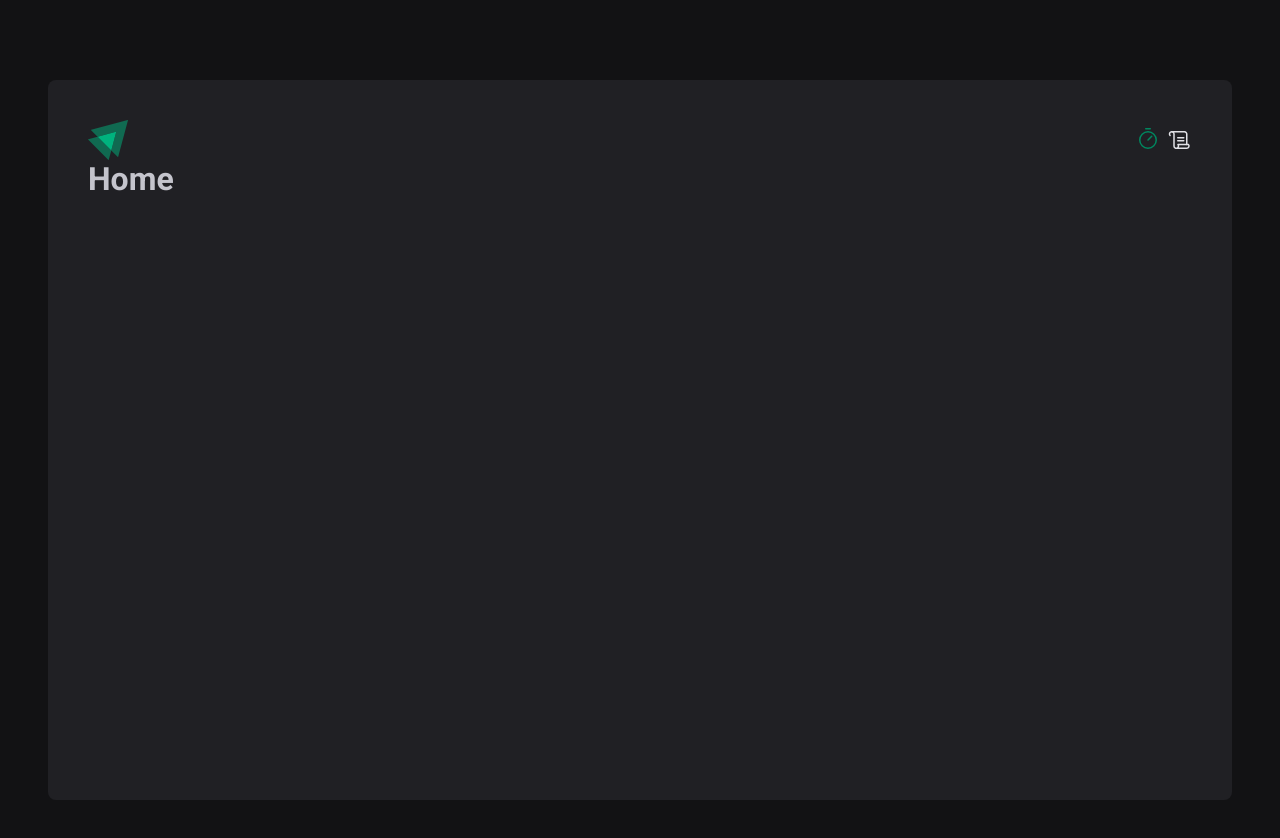
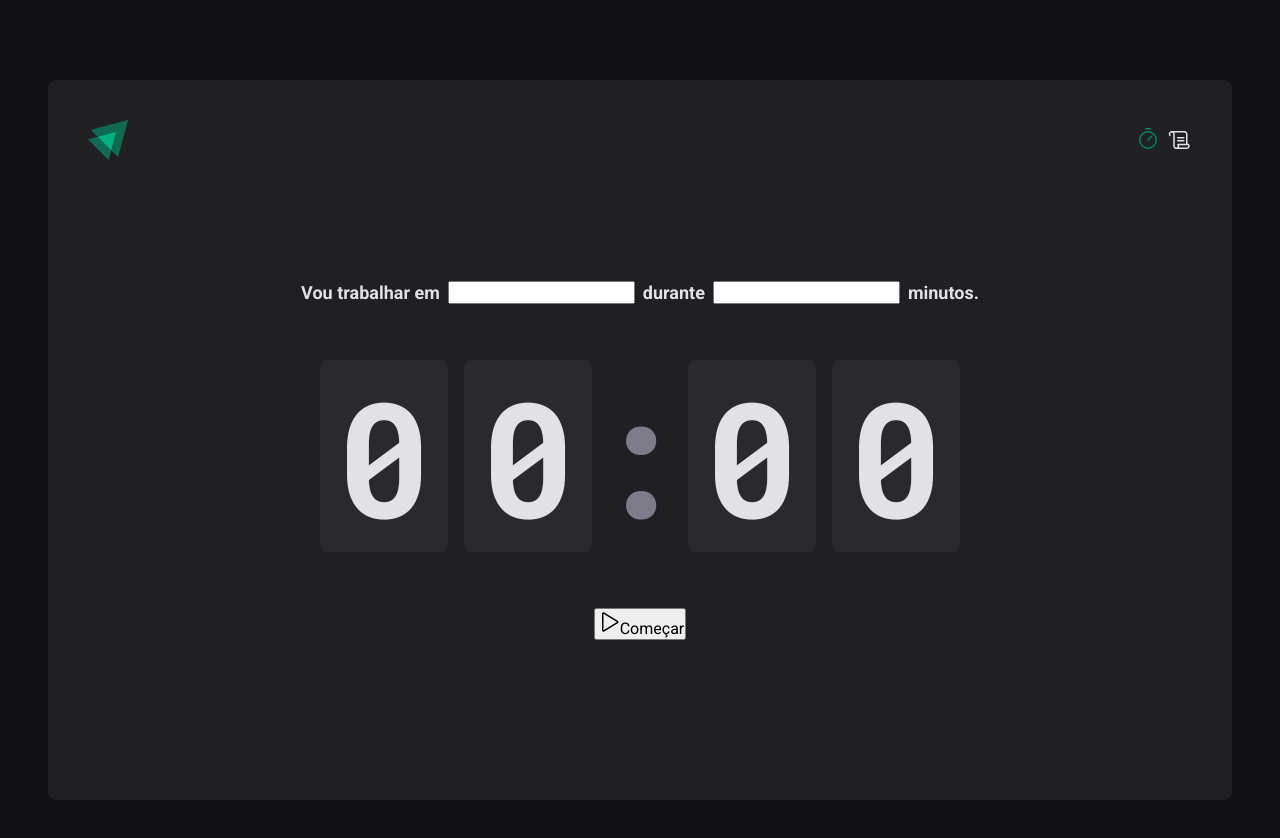
Before and after one commit to luizctb/02-ignitetime, a React (Vite) app: page / in a window 1280 px wide. Shown: the top 838 px of the page. Built offline with nearby package versions, Linux system fonts and the light colour scheme.

Commit message:
router commit

```diff
--- a/src/Router.tsx
+++ b/src/Router.tsx
@@ -1,5 +1,5 @@
 import { Routes, Route } from 'react-router-dom'
-import { History } from './pages/History'
+import { History } from './pages/History';
 
 import { Home } from './pages/Home'
 import { DefaultLayout } from './layouts/DefaultLayout';
--- a/src/pages/History.tsx
+++ b/src/pages/History.tsx
@@ -1,7 +1,7 @@
 export function History() {
   return (
     <div>
-        <h1>History</h1>
+       <h1>History</h1>
     </div>
   )
 }
--- a/src/pages/Home.tsx
+++ /dev/null
@@ -1,7 +0,0 @@
-export function Home() {
-  return (
-    <div>
-        <h1>Home</h1>
-    </div>
-  )
-}
--- /dev/null
+++ b/src/pages/Home/index.tsx
@@ -0,0 +1,33 @@
+import { Play } from "phosphor-react";
+import { CountdownContainer, FormContainer, HomeContainer, Separator } from "./styles";
+
+export function Home() {
+  return (
+    <HomeContainer>
+      <form action="">
+        <FormContainer>
+          <label htmlFor="task">Vou trabalhar em</label>
+          <input id="task" />
+
+          <label htmlFor="minutesAmount">durante</label>
+          <input type="number" id="minutesAmount" />
+
+          <span>minutos.</span>
+        </FormContainer>
+
+        <CountdownContainer>
+          <span>0</span>
+          <span>0</span>
+          <Separator>:</Separator>
+          <span>0</span>
+          <span>0</span>
+        </CountdownContainer>
+
+        <button type="submit">
+          <Play size={24} />
+          Começar
+        </button>
+      </form>
+    </HomeContainer>
+  )
+}
--- /dev/null
+++ b/src/pages/Home/styles.ts
@@ -0,0 +1,55 @@
+import styled from "styled-components";
+
+export const HomeContainer = styled.main`
+    flex: 1;
+
+    display: flex;
+    flex-direction: column;
+    align-items: center;
+    justify-content: center;
+
+    Form {
+        display: flex;
+        flex-direction: column;
+        align-items: center;
+        gap: 3.5rem;
+    }
+`;
+
+export const FormContainer = styled.div`
+    width: 100%;
+    display: flex;
+    align-items: center;
+    justify-content: center;
+    gap: 0.5rem;
+    color: ${props => props.theme['gray-100']};
+    font-size: 1.125rem;
+    font-weight: bold;
+    flex-wrap: wrap;
+`;
+
+export const CountdownContainer = styled.div`
+    font-family: 'Roboto Mono',monospace;
+    font-size: 10rem;
+    line-height: 8rem;
+    color: ${(props) => props.theme['gray-100']};
+
+    display: flex;
+    gap: 1rem;
+
+    span {
+        background: ${(props) => props.theme['gray-700']};
+        padding: 2rem 1rem;
+        border-radius: 8px;
+    }
+`;
+
+export const Separator = styled.div`
+    padding: 2rem 0;
+    color: ${(props) => props.theme['gray-500']};
+
+    width: 4rem;
+    overflow: hidden;
+    display: flex;
+    justify-content: center;
+`;
--- a/src/styles/global.ts
+++ b/src/styles/global.ts
@@ -15,6 +15,7 @@
     body {
         background: ${(props) => props.theme['gray-900']};
         color: ${(props) => props.theme['gray-300']};
+        -webkit-font-smoothing: antialiased;
     }
 
     body, input, textarea, button {
```
